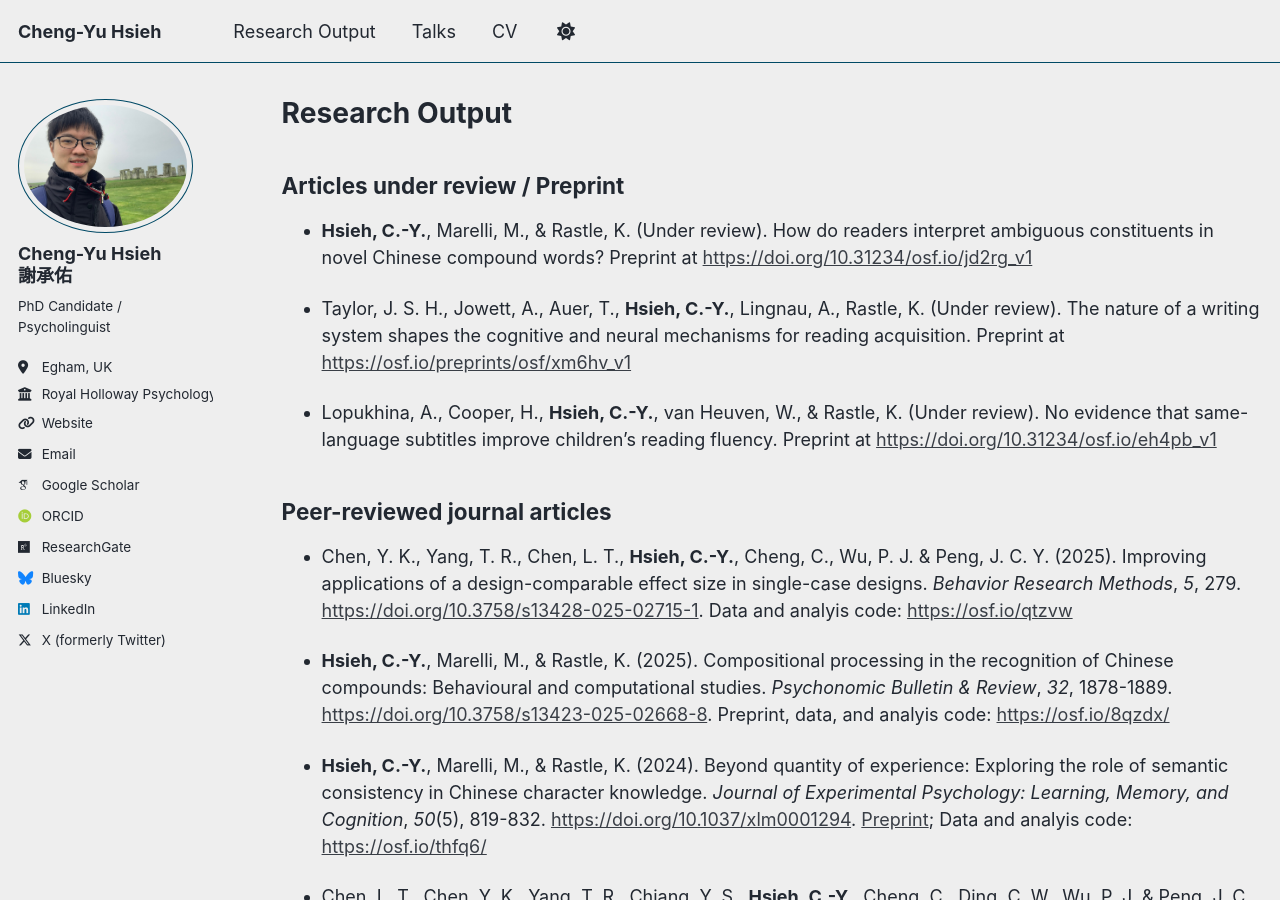
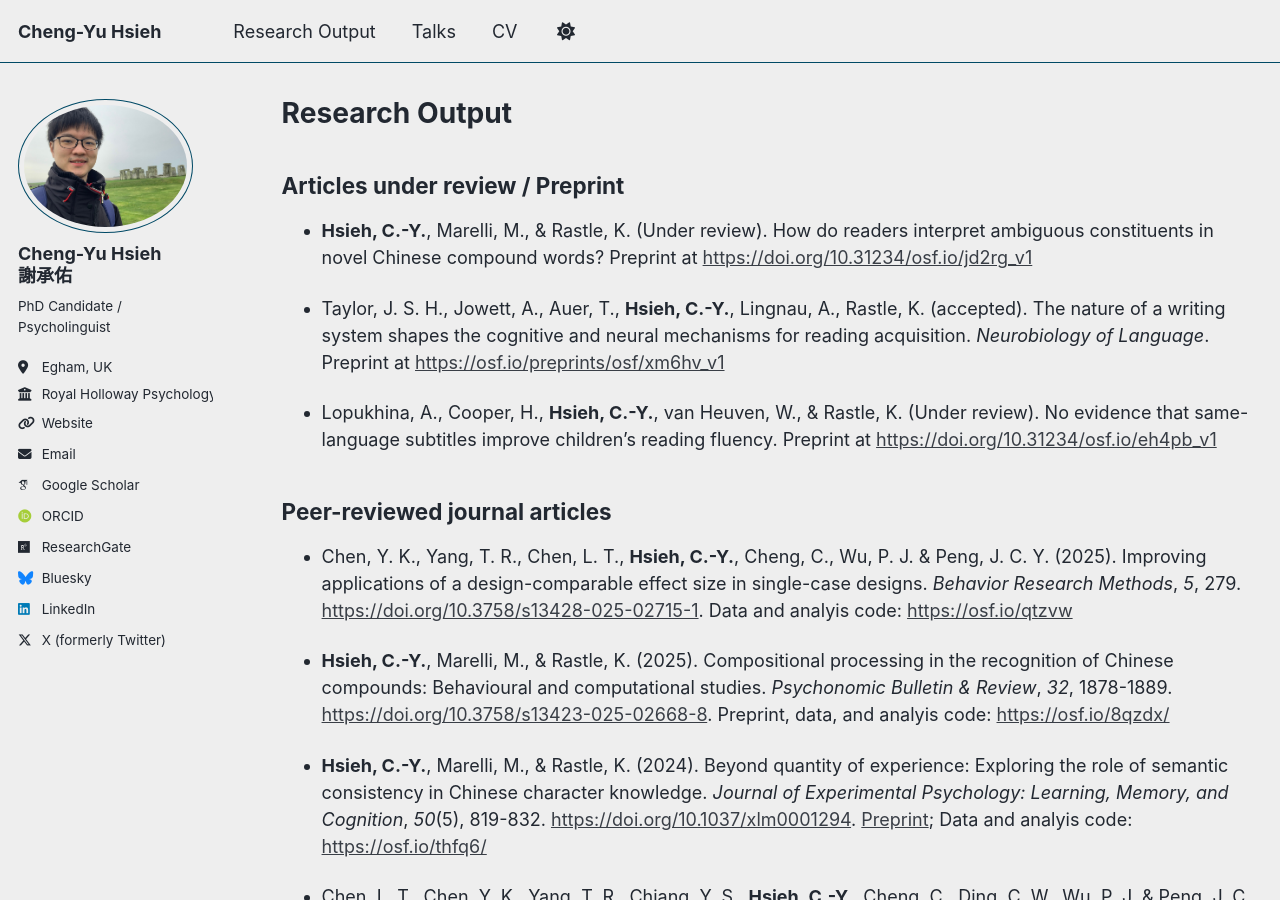
Before and after one commit to cyhsieh-psy/cyhsieh-psy.github.io, a Jekyll site: the page built from _pages/publications.md, in a window 1280 px wide and 900 px high. Built offline with Jekyll 4.4.1, drawn with Linux system fonts in a browser that asks for light colours; some web fonts are replaced; a script that is not in the unit is left out.

Commit message:
Update publications.md

```diff
--- a/_pages/publications.md
+++ b/_pages/publications.md
@@ -9,8 +9,7 @@ author_profile: true
 
 - **Hsieh, C.-Y.**, Marelli, M., & Rastle, K. (Under review). How do readers interpret ambiguous constituents in novel Chinese compound words? Preprint at [https://doi.org/10.31234/osf.io/jd2rg_v1](https://doi.org/10.31234/osf.io/jd2rg_v1)
 
-- Taylor, J. S. H., Jowett, A., Auer, T., **Hsieh, C.-Y.**, Lingnau, A., Rastle, K. (Under review). The nature of a writing system shapes the cognitive and neural mechanisms for reading acquisition.
-Preprint at [https://osf.io/preprints/osf/xm6hv_v1](https://osf.io/preprints/osf/xm6hv_v1)
+- Taylor, J. S. H., Jowett, A., Auer, T., **Hsieh, C.-Y.**, Lingnau, A., Rastle, K. (accepted). The nature of a writing system shapes the cognitive and neural mechanisms for reading acquisition. *Neurobiology of Language*. Preprint at [https://osf.io/preprints/osf/xm6hv_v1](https://osf.io/preprints/osf/xm6hv_v1)
 
 - Lopukhina, A., Cooper, H., **Hsieh, C.-Y.**, van Heuven, W., & Rastle, K. (Under review). No evidence that same-language subtitles improve children’s reading fluency. Preprint at [https://doi.org/10.31234/osf.io/eh4pb_v1](https://doi.org/10.31234/osf.io/eh4pb_v1)
 
```
